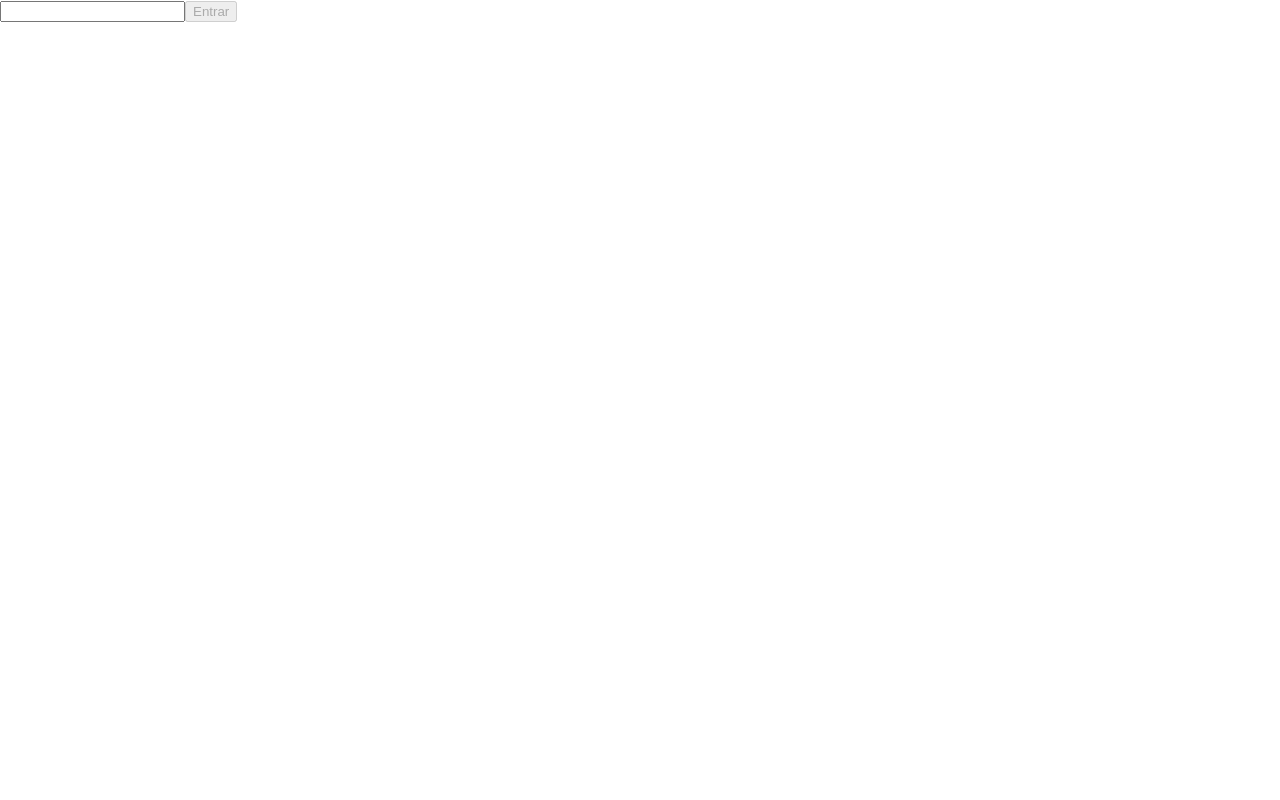
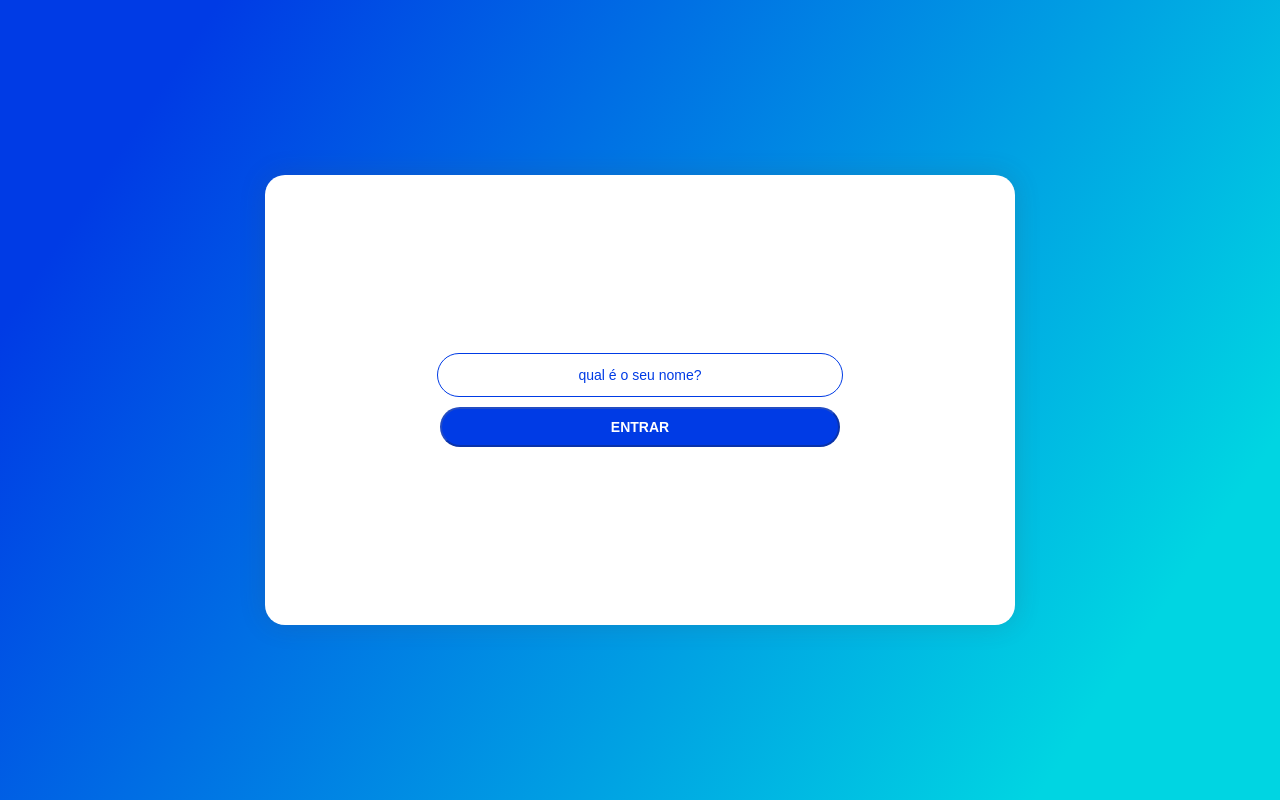
Before and after one commit to thainaabrantes/trybetunes, a React (Create React App) app: page / in a window 1280 px wide. Built offline with nearby package versions, Linux system fonts and the light colour scheme.

Commit message:
css da página de login

```diff
--- /dev/null
+++ b/src/pages/Login.css
@@ -0,0 +1,46 @@
+.login-container {
+  align-items: center;
+  background: linear-gradient(123.66deg, rgb(0, 59, 229) 12.08%, rgb(0, 213, 226) 86.52%);
+  display: flex;
+  height: 100vh;
+  justify-content: center;
+}
+
+.login-card {
+  align-items: center;
+  background: white;
+  border-radius: 20px;
+  box-shadow: 0 0 26px rgba(68, 73, 85, 0.2);
+  display: flex;
+  flex-direction: column;
+  height: 450px;
+  justify-content: center;
+  width: 750px;
+}
+
+.login-name-input {
+  border: 1px solid rgb(0, 59, 229);
+  border-radius: 100px;
+  height: 40px;
+  text-align: center;
+  width: 400px;
+}
+
+.login-name-input::placeholder {
+  color: rgb(0, 59, 229);
+  font-size: 14px;
+  line-height: 14px;
+  text-align: center;
+}
+
+.login-submit-button {
+  background: rgb(0, 59, 229);
+  border-radius: 100px;
+  color: white;
+  font-size: 14px;
+  font-weight: 700;
+  height: 40px;
+  line-height: 14px;
+  margin-top: 10px;
+  width: 400px;
+}
--- a/src/pages/Login.jsx
+++ b/src/pages/Login.jsx
@@ -2,6 +2,7 @@ import React, { Component } from 'react';
 import { Redirect } from 'react-router';
 import Loading from '../components/Loading';
 import { createUser } from '../services/userAPI';
+import './Login.css';
 
 class Login extends Component {
   state = {
@@ -57,22 +58,27 @@ class Login extends Component {
         {isLoading
           ? <Loading />
           : (
-            <form onSubmit={ this.handleSubmit }>
+            <div className="login-container">
+              <form className="login-card" onSubmit={ this.handleSubmit }>
                 <input
+                  className="login-name-input"
                   data-testid="login-name-input"
                   type="text"
                   name="loginName"
                   value={ loginName }
                   onChange={ ({ target }) => this.onInputChange(target) }
+                  placeholder="qual é o seu nome?"
                 />
                 <button
+                  className="login-submit-button"
                   data-testid="login-submit-button"
                   type="submit"
                   disabled={ isLoginButtonDisabled }
                 >
-                Entrar
+                  ENTRAR
                 </button>
               </form>
+            </div>
           )}
         { logged && <Redirect to="/search" /> }
       </div>
```
Lines whose indentation alone changed are shown as unchanged.
